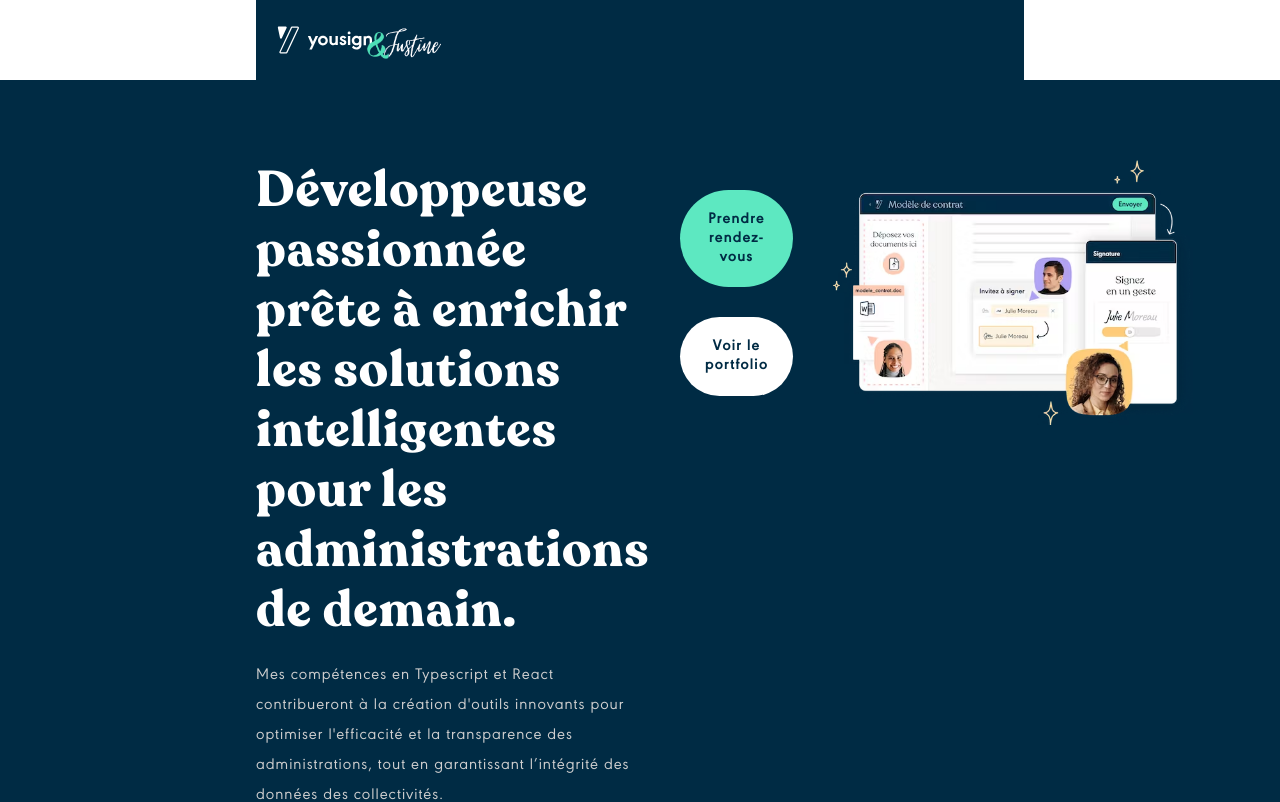
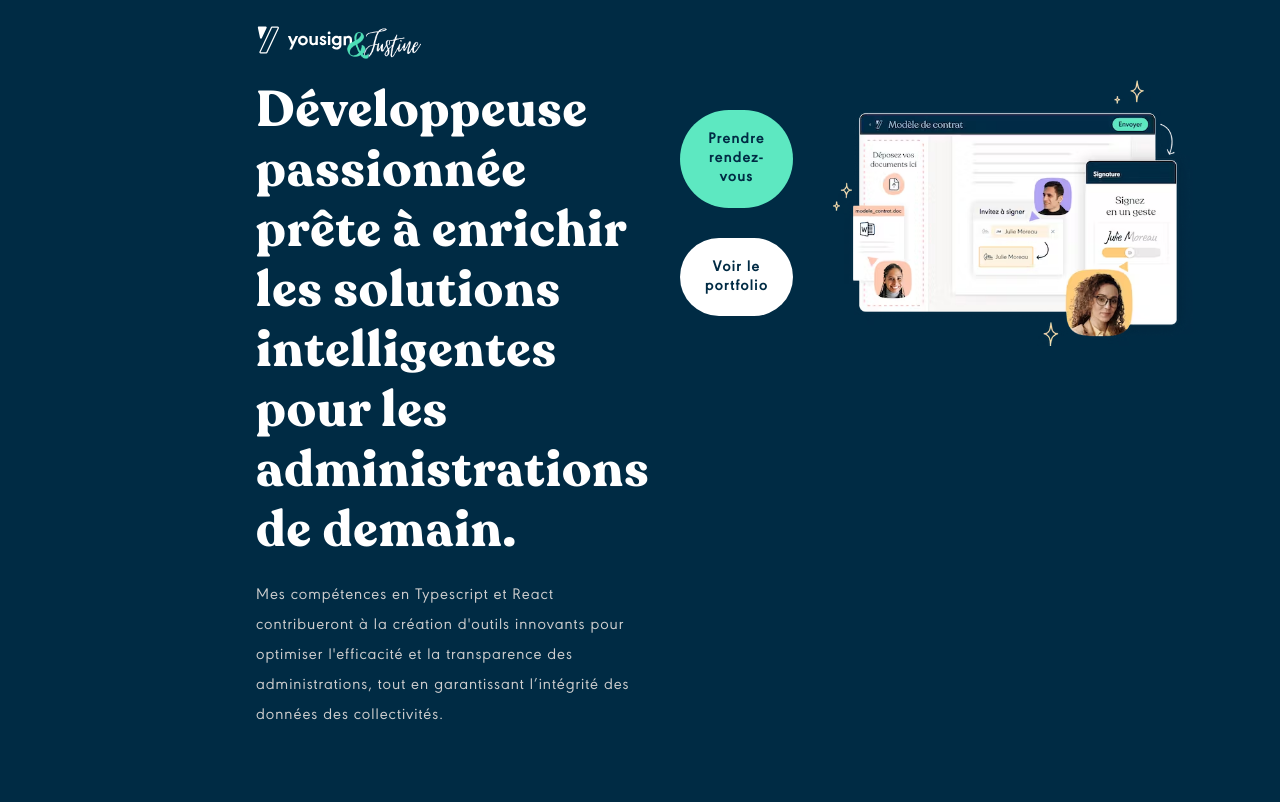
Before and after one commit to JustineLo/yousign, a React (Vite) app: page / in a window 1280 px wide. Shown: the top 802 px of the page. Built offline with nearby package versions, Linux system fonts and the light colour scheme.

Commit message:
make navbar fixed and cover the screen

```diff
--- a/src/sections/Header.tsx
+++ b/src/sections/Header.tsx
@@ -7,7 +7,7 @@
   background-color: var(--secondary);
   display: flex;
   flex-direction: column;
-  padding: 40px 30px;
+  padding: 150px 30px 40px 30px;
   box-sizing: border-box;
   width: 100%;
   gap: 40px;
--- a/src/sections/Navbar.tsx
+++ b/src/sections/Navbar.tsx
@@ -10,11 +10,13 @@
 import CV from "../assets/LO_Justine_CV.pdf";
 
 const NavbarContainer = styled.nav`
-  position: relative;
+  position: fixed;
   display: flex;
   flex-direction: column;
   align-items: center;
   z-index: 20;
+  width: 100%;
+  background-color: var(--secondary);
 
   @media (min-width: 768px) {
     display: flex;
@@ -34,6 +36,10 @@
   &.menu-open {
     background-color: var(--light-grey);
     color: var(--secondary);
+  }
+
+  @media (min-width: 768px) {
+    padding: 20px 0;
   }
 `;
 
@@ -66,8 +72,13 @@
 `;
 
 const MenuContent = styled.div`
+  display: none;
+  &.menu-open {
+    display: block;
     background-color: var(--light-grey);
     width: 100%;
+    height: 90vh;
+  }
 `;
 
 const Navlink = styled.div`
@@ -143,8 +154,8 @@
           {isMenuOpen ? <AiOutlineClose /> : <GiHamburgerMenu />} Menu
         </MenuButton>
       </Topbar>
-      {isMenuOpen && (
-        <MenuContent>
+
+      <MenuContent className={isMenuOpen ? "menu-open" : ""}>
         <Navlink
           onClick={handleDropdownClick}
           className={isDropdownOpen ? "dropdown-open" : ""}
@@ -191,7 +202,6 @@
           <a href="mailto:justine.lo.pro@gmail.com">Contact</a>
         </Navlink>
       </MenuContent>
-      )}
     </NavbarContainer>
   );
 };
```
Lines whose indentation alone changed are shown as unchanged.
